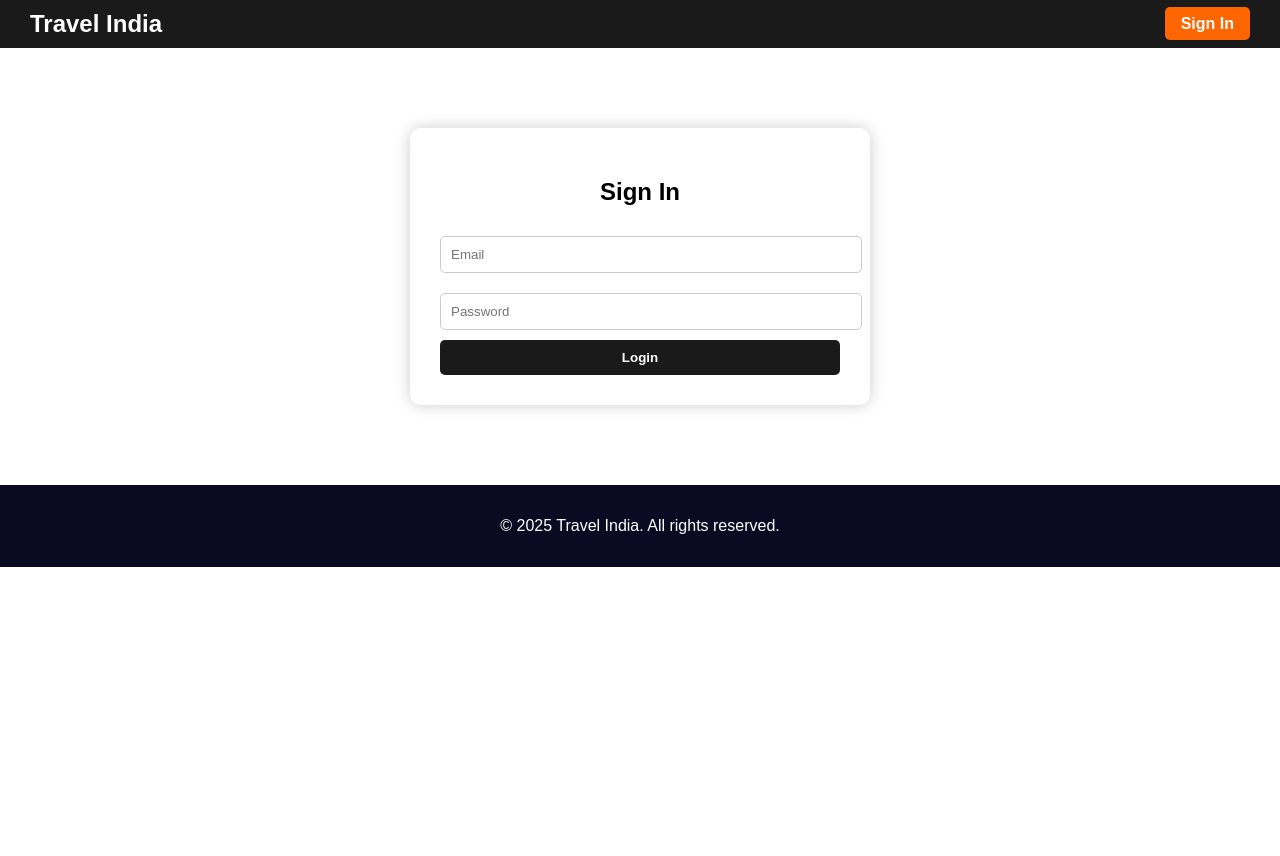
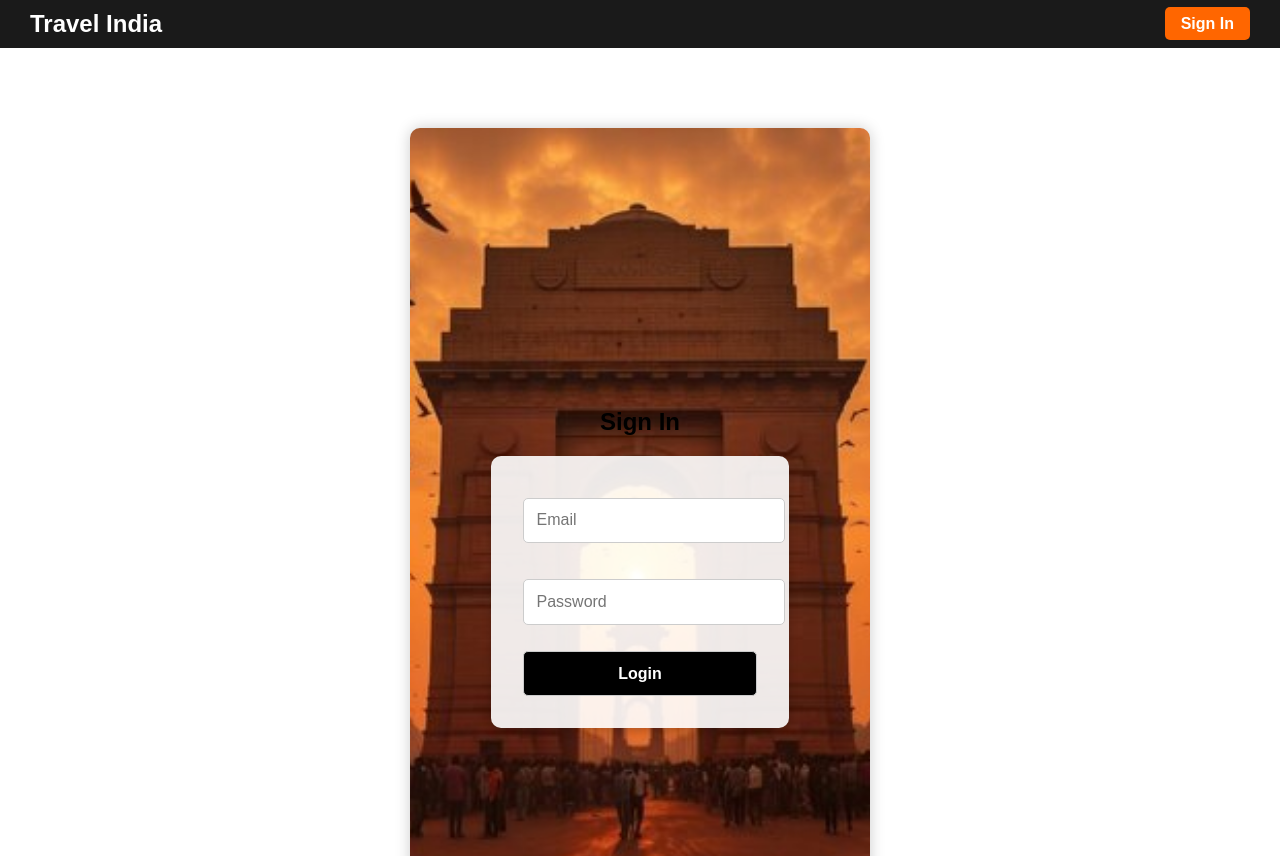
Before and after one commit to amartyakumar16/Travel-app, a React (Create React App) app: page /signin in a window 1280 px wide. Shown: the top 856 px of the page. Before the commit the page ends 800 px from the top, so only its background shows below. Built offline with nearby package versions, Linux system fonts and the light colour scheme.

Commit message:
sigin background page

```diff
--- a/src/pages/SignIn.css
+++ b/src/pages/SignIn.css
@@ -31,3 +31,42 @@
   .signin-form button:hover {
     background-color: #333;
   }
+/* SignIn.css */
+.signin-container {
+  background-image: url('../assets/images/Indiagate1.jpg');
+  background-size: cover;
+  background-position: center;
+  height: 100vh;
+  display: flex;
+  flex-direction: column;
+  justify-content: center;
+  align-items: center;
+}
+
+.signin-form {
+  background-color: rgba(255, 255, 255, 0.9);
+  padding: 2rem;
+  border-radius: 10px;
+  box-shadow: 0 4px 10px rgba(0, 0, 0, 0.2);
+  display: flex;
+  flex-direction: column;
+  gap: 1rem;
+}
+.signin-form input,
+.signin-form button {
+  padding: 0.8rem;
+  border: 1px solid #ccc;
+  border-radius: 5px;
+  font-size: 1rem;
+}
+
+.signin-form button {
+  background-color: #000;
+  color: #fff;
+  cursor: pointer;
+  transition: background-color 0.3s ease;
+}
+
+.signin-form button:hover {
+  background-color: #333;
+}
```
